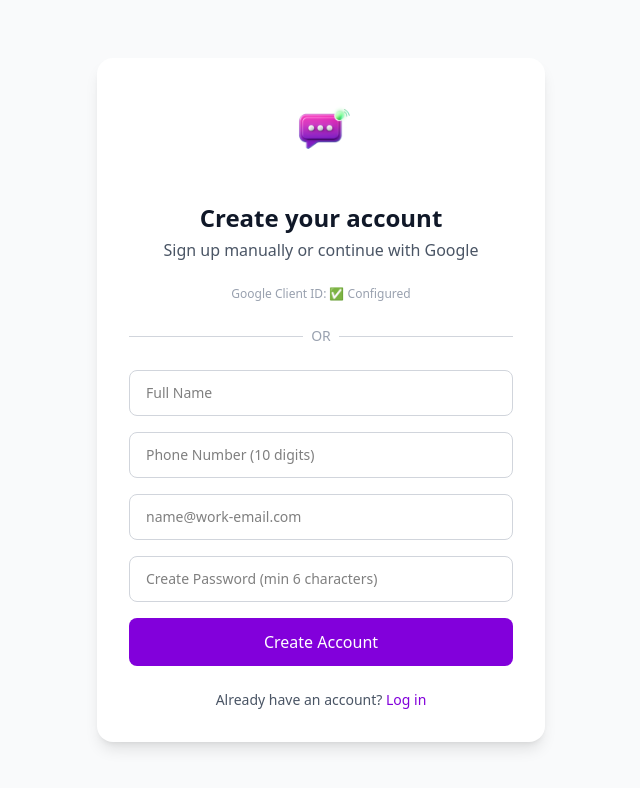
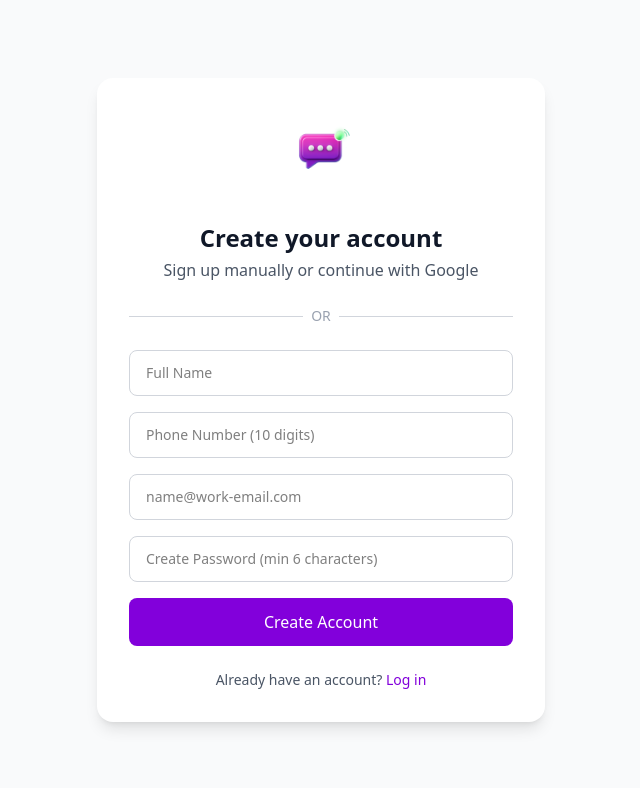
Before and after one commit to ayush9X/chat_box, a React (Vite) app: page / in a window 1280 px wide. Shown: the top 788 px of the page, without its empty margins (319-959 px from the left). Built offline with nearby package versions, Linux system fonts and the light colour scheme.

Commit message:
changs done

```diff
--- a/src/components/ForgotPassword.jsx
+++ b/src/components/ForgotPassword.jsx
@@ -24,8 +24,6 @@ const ForgotPassword = () => {
           headers: { "Content-Type": "application/json" },
         }
       );
-
-      console.log("Forgot Password Response:", res.data);
 
       if (res.status === 200) {
         // ✅ Save email in localStorage
--- a/src/components/GroupsPage.jsx
+++ b/src/components/GroupsPage.jsx
@@ -36,7 +36,6 @@ const GroupsPage = () => {
       const res = await axios.get(
         `${link}/user/group`
       );
-      console.log("Groups fetched:", res.data);
 
       const fetchedGroups = Array.isArray(res.data.groups)
         ? res.data.groups
@@ -59,7 +58,6 @@ const GroupsPage = () => {
       setGroups(enhancedGroups);
       setFilteredGroups(enhancedGroups);
     } catch (err) {
-      console.error("Error fetching groups:", err);
       showMessage("Error fetching groups", "error");
     } finally {
       setLoading(false);
@@ -139,7 +137,6 @@ const GroupsPage = () => {
         showMessage("Failed to create group", "error");
       }
     } catch (err) {
-      console.error(err);
       showMessage("Error creating group", "error");
     } finally {
       setLoading(false);
@@ -178,7 +175,6 @@ const GroupsPage = () => {
       setEditingGroup(null);
       setShowCreateForm(false);
     } catch (err) {
-      console.error(err);
       showMessage("Error updating group", "error");
     } finally {
       setLoading(false);
@@ -196,7 +192,6 @@ const GroupsPage = () => {
       showMessage("Group deleted successfully!", "success");
       setDeleteConfirm(null);
     } catch (err) {
-      console.error(err);
       showMessage("Error deleting group", "error");
     } finally {
       setLoading(false);
--- a/src/components/LoginPage.jsx
+++ b/src/components/LoginPage.jsx
@@ -35,8 +35,6 @@ const SlackLogin = () => {
       localStorage.setItem("username", res.data.user.username);
 
       setMessage("✅ Login successful! Redirecting...");
-      console.log("Login Response:", res.data);
-
       setTimeout(() => {
         navigate("/chat");
       }, 1500);
--- a/src/components/OtpPage.jsx
+++ b/src/components/OtpPage.jsx
@@ -1,4 +1,5 @@
 import React, { useState, useRef, useEffect } from "react";
+import { useNavigate } from "react-router-dom";
 
 const OtpPage = () => {
   const [otp, setOtp] = useState(new Array(6).fill(""));
@@ -7,6 +8,7 @@ const OtpPage = () => {
   const [loading, setLoading] = useState(false);
   const [message, setMessage] = useState("");
   const inputRefs = useRef([]);
+  const navigate = useNavigate()
 
   useEffect(() => {
     // Simulate fetching email from localStorage
@@ -85,21 +87,15 @@ const OtpPage = () => {
 
       if (response.data.success) {
         setMessage("Password reset successfully! Redirecting to login...");
-
-        // Clear stored email (optional)
-        // localStorage.removeItem("email");
-
-        // Redirect to login after 2 seconds
         setTimeout(() => {
-          // In your actual app: navigate("/login");
           setMessage("Redirected to login page ✓");
+          navigate("/login");
           // For demo purposes, we'll just show a message
         }, 2000);
       } else {
         setMessage(response.data.message || "Failed to reset password");
       }
     } catch (error) {
-      console.error("Error verifying OTP:", error);
       const errorMsg =
         error.response?.data?.message ||
         "Something went wrong. Please try again.";
--- a/src/components/SignupPage.jsx
+++ b/src/components/SignupPage.jsx
@@ -69,7 +69,6 @@ const SignupPage = () => {
         email: email || "",
       }));
       setIsGoogleDataFilled(true);
-      setMessage("✅ Google data loaded! Please add phone number & password.");
     } catch (err) {
       setMessage("❌ Failed to load Google data.");
     }
@@ -147,11 +146,6 @@ const SignupPage = () => {
           <div className="mb-6">
             <div id="google-signin-button" className="w-full"></div>
 
-            <div className="mt-3 text-center text-xs text-gray-400">
-              Google Client ID:{" "}
-              {GOOGLE_CLIENT_ID ? "✅ Configured" : "❌ Missing"}
-            </div>
-
             <div className="flex items-center gap-2 my-6">
               <hr className="flex-grow border-gray-300" />
               <span className="text-gray-400 text-sm">OR</span>
@@ -161,7 +155,6 @@ const SignupPage = () => {
         )}
         {isGoogleDataFilled && (
           <div className="mb-6 p-3 bg-green-50 border border-green-200 rounded-lg text-sm text-green-700 flex justify-between items-center">
-            <span>Data loaded from Google</span>
             <button
               onClick={() => {
                 setFormData({
```
Also changed, not shown: src/components/ChatApp.jsx (+0 -59 lines).
